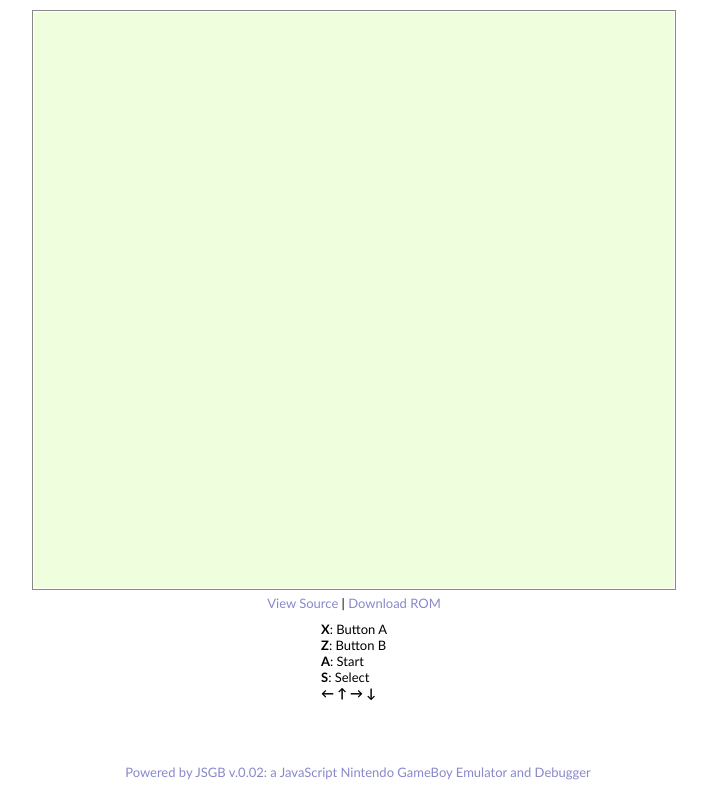
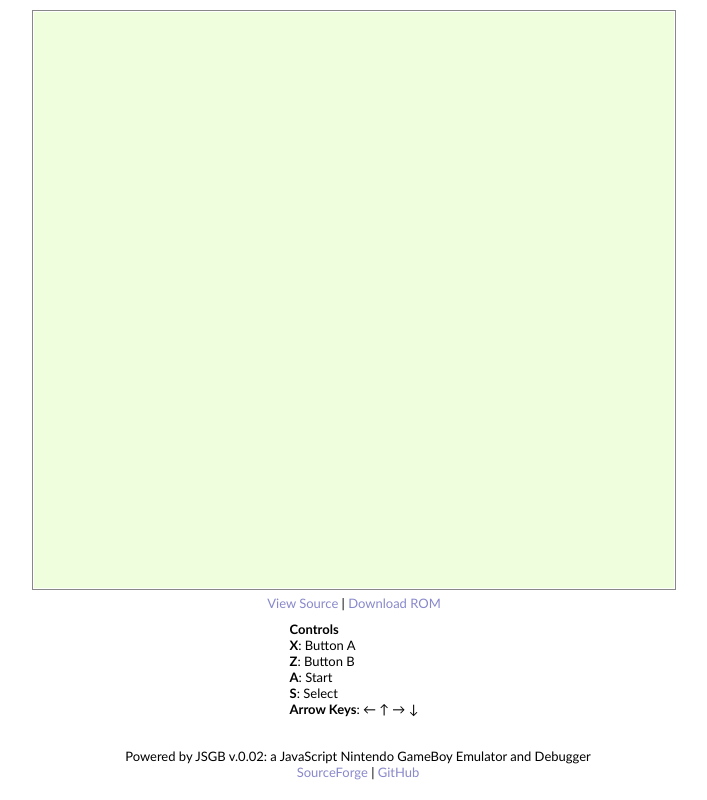
Before and after one commit to panpov/panpov.github.io, a plain HTML site: page index.html in a window 1280 px wide. Shown: the whole page, without its empty margins (290-997 px from the left). Drawn offline with Linux system fonts and the light colour scheme; no server answers.

Commit message:
code cleanup

```diff
--- a/index.html
+++ b/index.html
@@ -1,8 +1,3 @@
-<!DOCTYPE html>
-<!-- saved from url=(0037)https://bitnenfer.com/dev/flappy-boy/ -->
-<html><head><meta http-equiv="Content-Type" content="text/html; charset=UTF-8">
-
-<title>Leap O' Fate</title>
 <!--
 
  JSGB v0.02 - a JavaScript Nintendo GameBoy Emulator
@@ -19,6 +14,13 @@
  GNU General Public License for more details.
 
 -->
+
+<!-- saved from url=(0037)https://bitnenfer.com/dev/flappy-boy/ -->
+
+<!DOCTYPE html>
+<html>
+<head><meta http-equiv="Content-Type" content="text/html; charset=UTF-8">
+  <title>Leap O' Fate</title>
   <script src="./JSGB/toolbox.js" type="application/x-javascript"></script>
   <script src="./JSGB/scrollbar.js" type="application/x-javascript"></script>
   <script src="./JSGB/jsgb.cpu.js" type="application/x-javascript"></script>
@@ -34,27 +36,24 @@
   <link rel="icon" type="image/x-icon" href="./ico.gif">
 </head>
 <body>
-
   <div class="C">
-
     <canvas style="display:none;" id="LCD" width="160" height="144"></canvas>
     <canvas id="BUFFER" width="640" height="576"></canvas>
 
-<div><a href="https://github.com/panpov/leap-o-fate">View Source</a> | <a href="uh">Download ROM</a></div>
-
+    <div>
+      <a href="https://github.com/panpov/leap-o-fate" target="_blank">View Source</a> | <a href="https://github.com/panpov/panpov.github.io/blob/main/roms/game.gb">Download ROM</a>
     </div>
-
+  </div>
 
   <div id="FOOTER" class="CLR C">
     <div class="IB L">
+      <strong>Controls</strong><br>
       <strong>X</strong>: Button A<br>
       <strong>Z</strong>: Button B<br>
       <strong>A</strong>: Start<br>
       <strong>S</strong>: Select<br>
-<strong>← ↑ → ↓</strong>
+      <strong>Arrow Keys</strong>: ← ↑ → ↓
     </div>
-<br>
-<br>
   </div>
 
   <script type="application/x-javascript">
@@ -108,7 +107,6 @@ function run () {
     ctx.restore();
   }
 
-
   window.onload = function() {
     canvas = document.getElementById("BUFFER"),
     ctx = canvas.getContext('2d');
@@ -118,11 +116,14 @@ window.onload = function() {
   }
 
   </script>
+
 <center>
   <footer style="bottom:0px; position: fixed;width:100%; padding-bottom: 20px;">
-<a href="http://sourceforge.net/projects/jsgbemu/" target="_blank">Powered by JSGB v.0.02: a JavaScript Nintendo GameBoy Emulator and Debugger</a>
+    Powered by JSGB v.0.02: a JavaScript Nintendo GameBoy Emulator and Debugger
+    <br>
+  <a href="https://sourceforge.net/projects/jsgbemu/" target="_blank">SourceForge</a> | <a href="https://github.com/pladaria/JSGB">GitHub</a>
   </footer>
   </center>
 
-
-</body></html>
+</body>
+</html>
```
Lines whose indentation alone changed are shown as unchanged.
